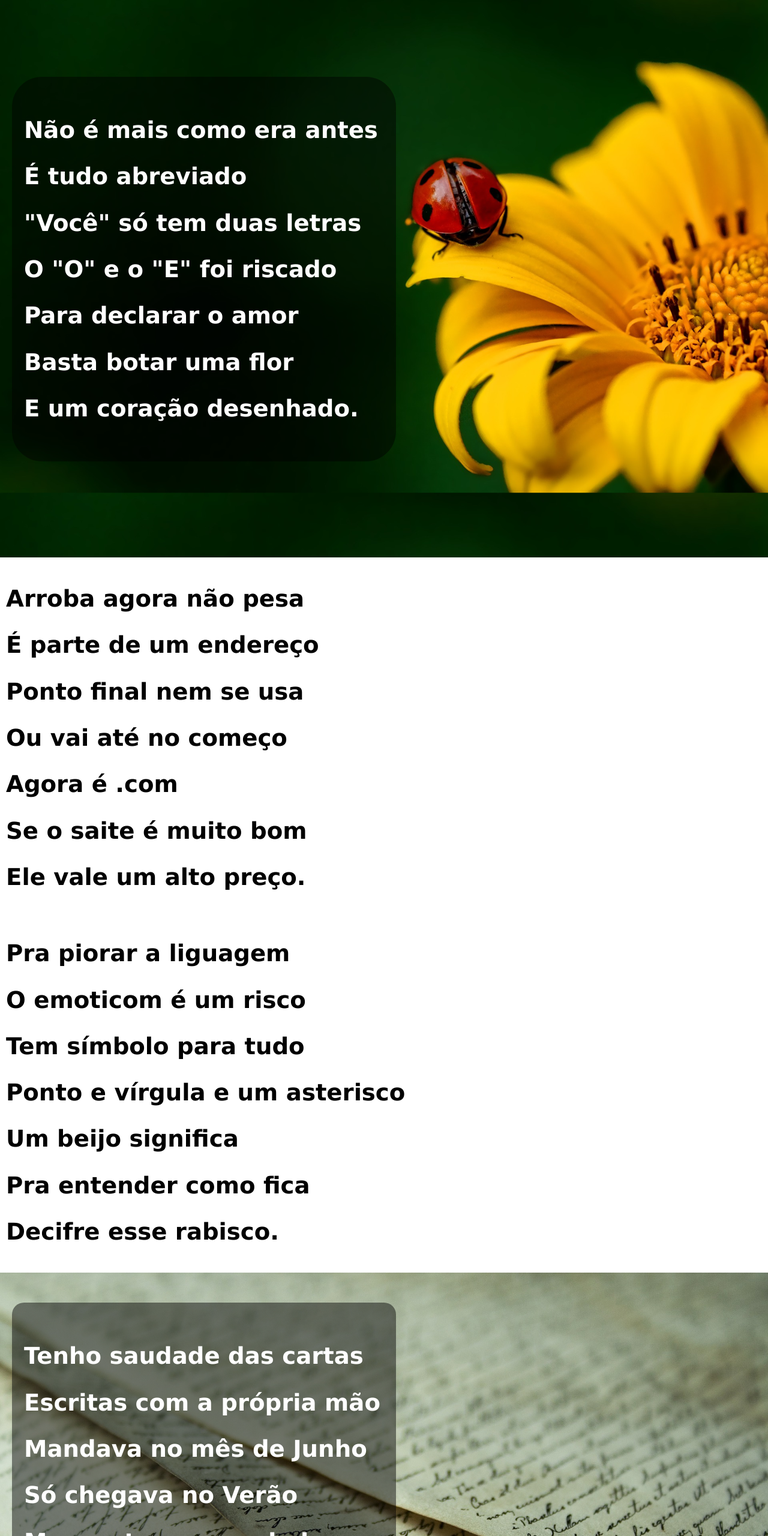
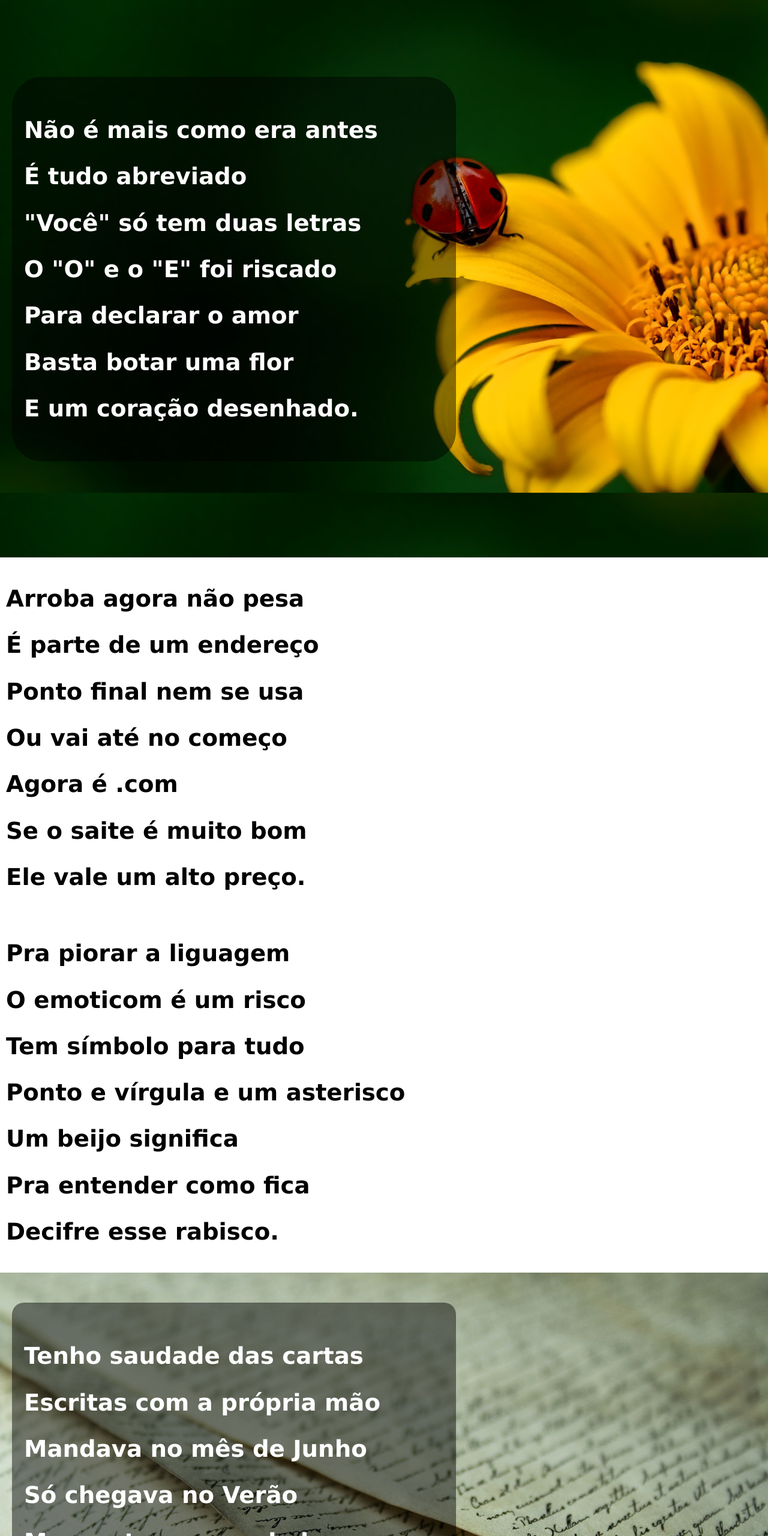
Before and after one commit to KevinNtomeno/cordel-project, a plain HTML site: page index.html in a window 1280 px wide. Shown: the part 920-3480 px from the top of the page at 60% size. Drawn offline with Linux system fonts and the light colour scheme.

Commit message:
melhorando o site

```diff
--- a/style/style.css
+++ b/style/style.css
@@ -51,8 +51,8 @@
         }
         .estrofe2 p {
             background-color: rgba(0, 0, 0, 0.466);
-            min-width: 300px;
-            max-width: 400px;
+            min-width: 200px;
+            max-width: 300px;
             color: white;
             padding: 20px;
             padding-top: 50px;
@@ -74,8 +74,9 @@
             background-color: rgba(0, 0, 0, 0.466);
             color: white;
             max-width: 400px;
-            min-width: 300px;
+            min-width: 250px;
             transition: 2s;
+            padding-right: -50px;
 
             border-radius: 20px;
             padding: 20px;
@@ -114,16 +115,35 @@
             }
 
             .estrofe4 p{
-                max-width: 600px;
-                min-width: 500px;
+                max-width: 700px;
+                min-width: 600px;
                 transition: 2s;
             }
 
             .estrofe2 p{
-                max-width: 600px;
-                min-width: 500px;
+                max-width: 700px;
+                min-width: 600px;
                 transition: 2s;
 
             }
 
         }
+
+        @media (max-width:500px) {
+            *{
+                font-size: 0.9em;
+            }
+            .estrofe4 p{
+                max-width: 300px;
+                min-width: 200px;
+                transition: 2s;
+            }
+
+            .estrofe2 p{
+                max-width: 300px;
+                min-width: 200px;
+                transition: 2s;
+
+            }
+
+        }
```
